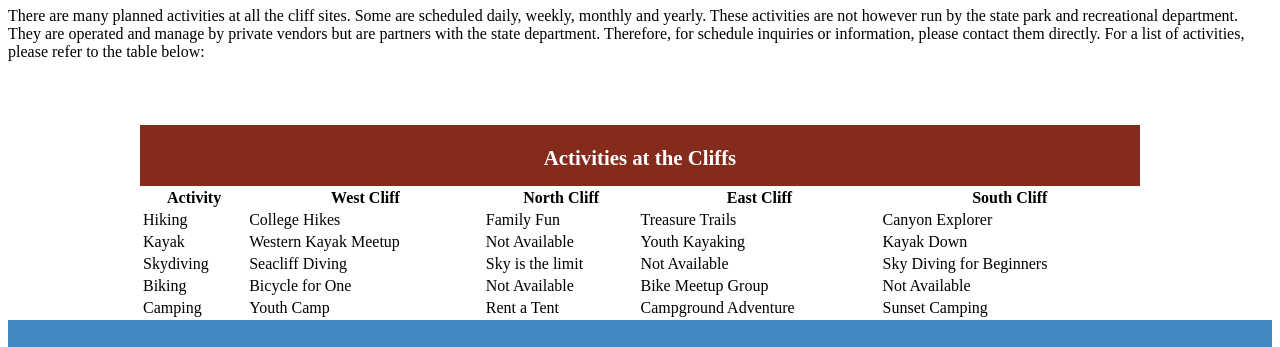
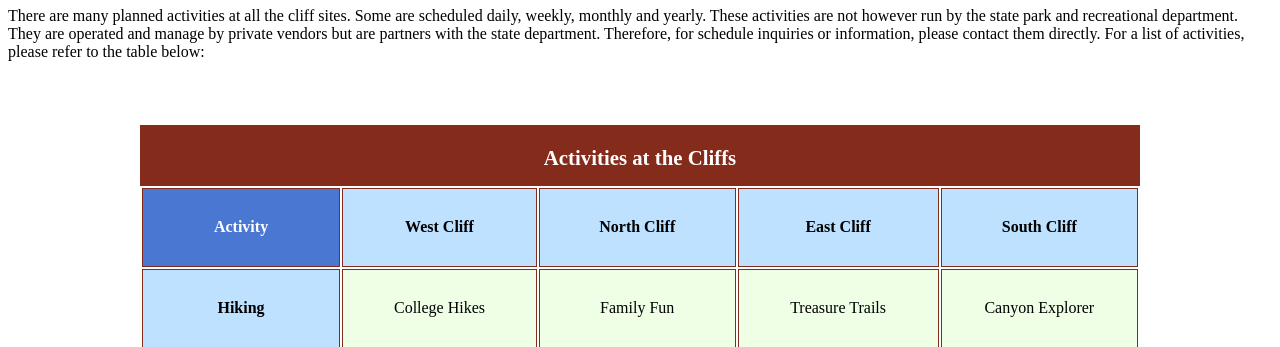
Before and after one commit to bazhonglbj/homework-module1, a plain HTML site: page activities.html in a window 1280 px wide. Shown: the part 529-876 px from the top of the page. Drawn offline with Linux system fonts and the light colour scheme.

Commit message:
update tables

```diff
--- a/style.css
+++ b/style.css
@@ -181,3 +181,31 @@ caption {
     font-weight: bold;
     padding-top: 1em;
 }
+
+thead {
+    background:#bde1ff;
+}
+
+tbody {
+    background: #eeffe6;
+    text-align: center;
+}
+
+th,td{
+    width: 225px;
+    height: 75px;
+    vertical-align: middle;
+    border: solid 1px #852b1b;
+}
+
+th:first-child{
+    width:125px;
+    height: 50px;
+    background: #4977d1;
+    color: #fff;
+}
+
+td:first-child{
+    font-weight: bold;
+    background: #bde1ff;
+}
```
